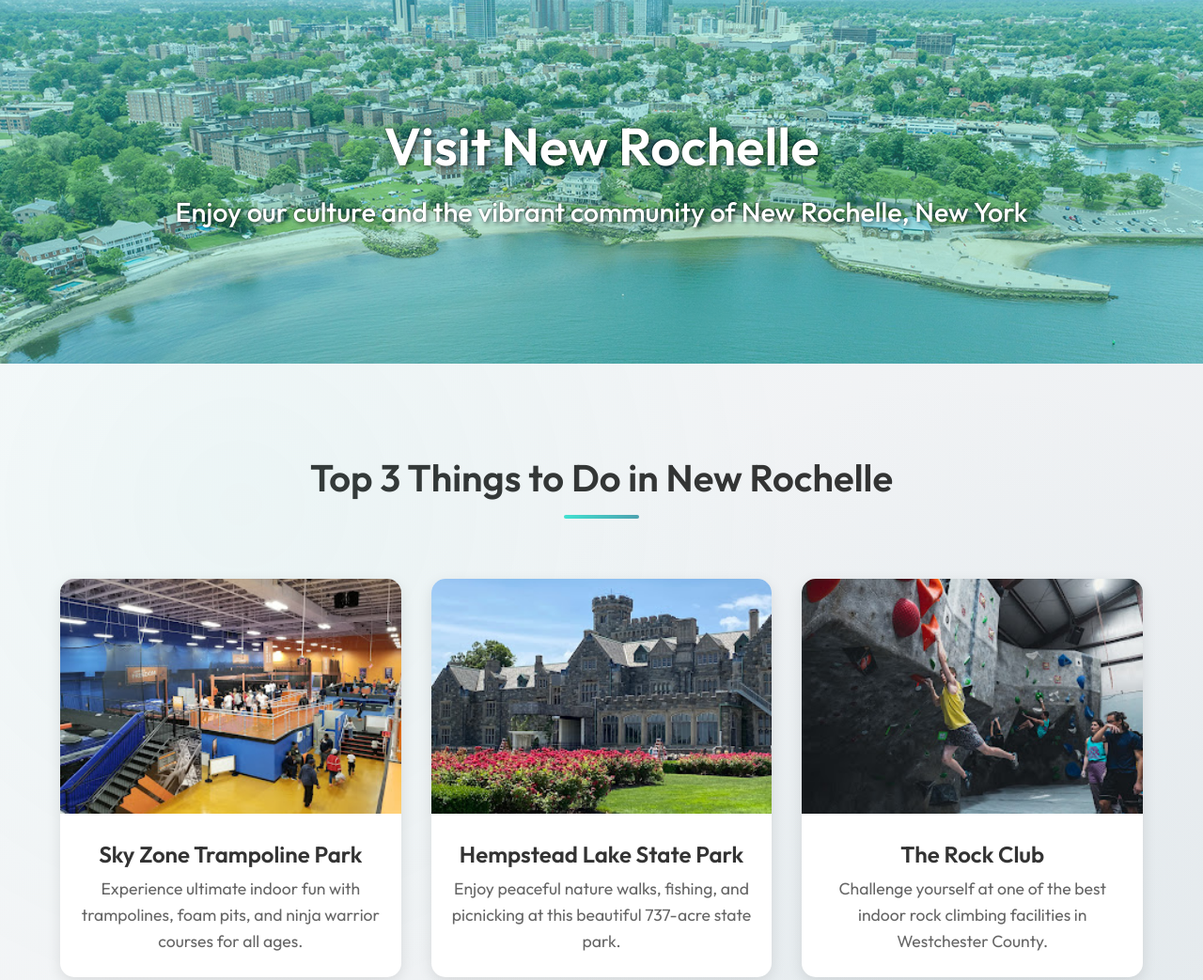
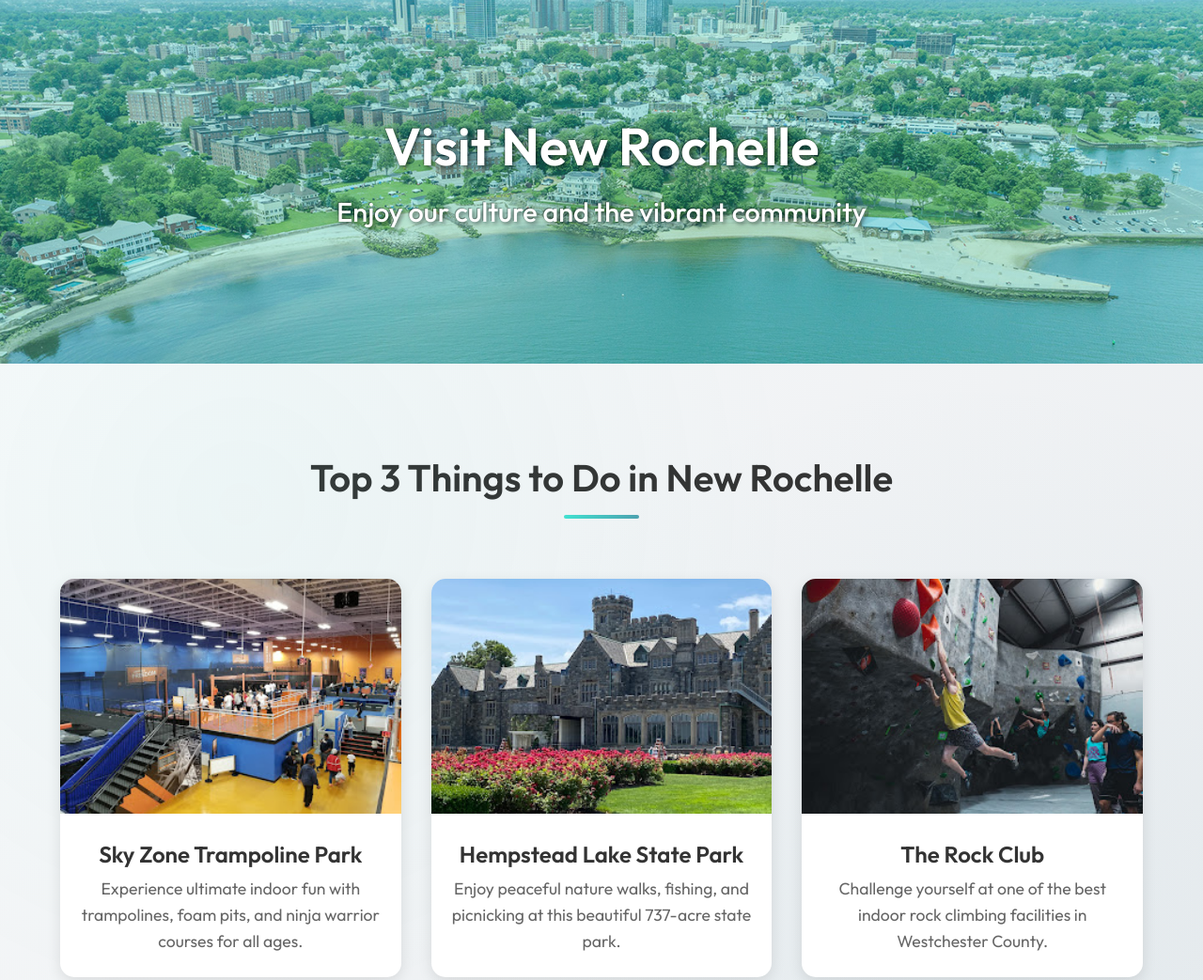
Before and after one commit to JayTekkGeek/new-rochelle-homepage, a website: page src/index.html in a window 1280 px wide. Shown: the top 1043 px of the page at 94% size. Drawn offline with Linux system fonts and the light colour scheme.

Commit message:
committed

```diff
--- a/src/index.html
+++ b/src/index.html
@@ -9,7 +9,7 @@
 <body>
     <header class="hero">
         <h1>Visit New Rochelle</h1>
-        <h2>Enjoy our culture and the vibrant community of New Rochelle, New York</h2>
+        <h2>Enjoy our culture and the vibrant community</h2>
     </header>
     <section class="top-attractions">
         <h3 id="attractions-heading">Top 3 Things to Do in New Rochelle</h3>
```
